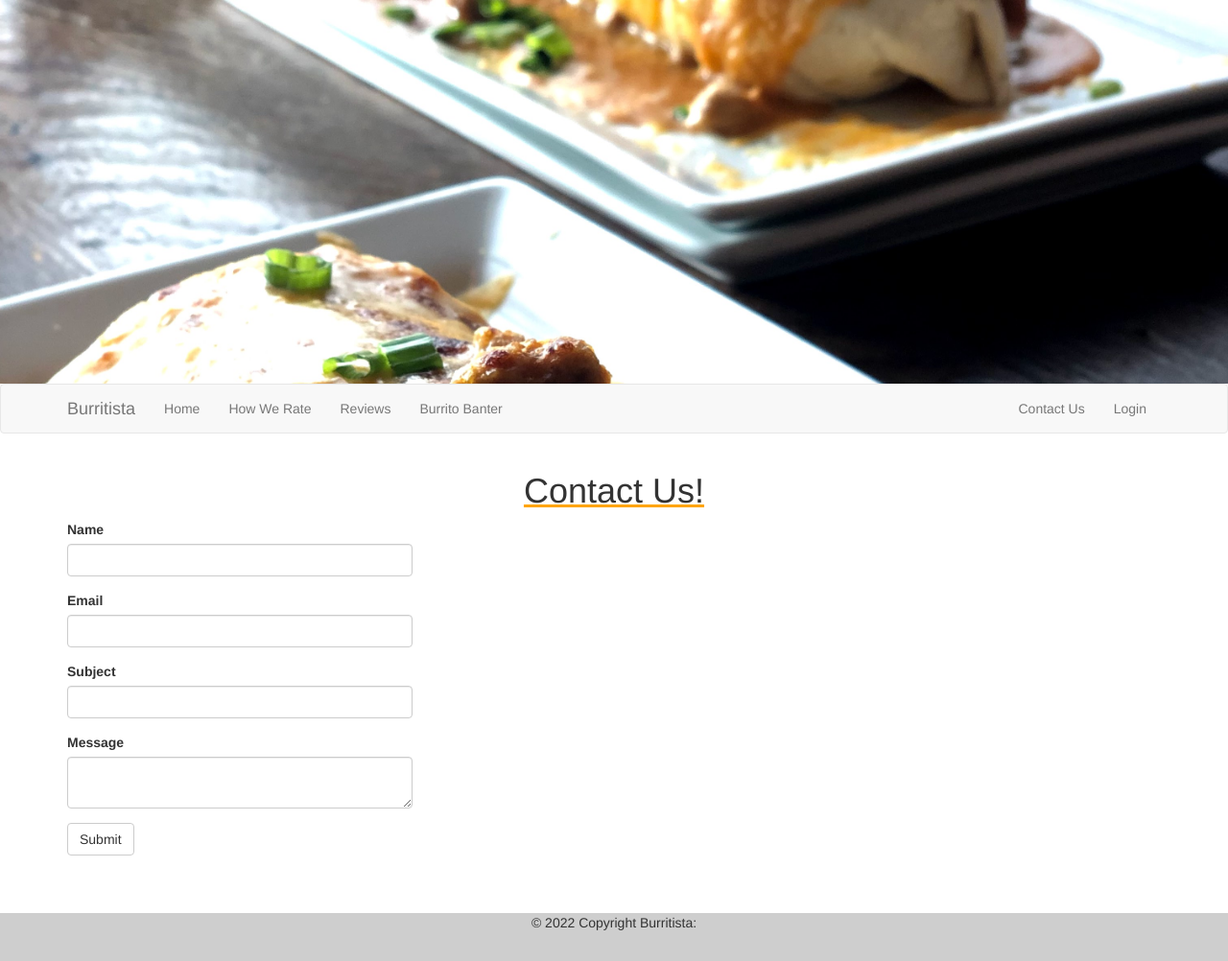
After one commit to apfrancis1992/burritista, a Flask app: page /contact in a window 1280 px wide. The commit adds this page. Shown: the whole page at 96% size. Run offline with Flask 2, Linux system fonts and the light colour scheme; some libraries are stand-ins or nearby versions.

Commit message:
Contact us

```diff
--- a/app/forms.py
+++ b/app/forms.py
@@ -44,11 +44,17 @@ class EditProfileForm(FlaskForm):
     username = StringField('Username', validators=[DataRequired()])
     email = StringField('Email', validators=[DataRequired(), Email()])
     phone = StringField('Phone', validators=[DataRequired()])
+    newsletter = SelectField('Newsletter?')
+    alerts = SelectField('Burrito Alerts?')
     submit = SubmitField('Submit')
+
+
 
     def __init__(self, original_username, *args, **kwargs):
         super(EditProfileForm, self).__init__(*args, **kwargs)
         self.original_username = original_username
+        self.newsletter.choices = [(e.type, e.type) for e in DictYN.query.all()]
+        self.alerts.choices = [(e.type, e.type) for e in DictYN.query.all()]
 
     def validate_username(self, username):
         if username.data != self.original_username:
@@ -87,10 +93,11 @@ class NewForm(FlaskForm):
 
 
 class ContactForm(FlaskForm):
-    name = StringField('First Name', validators=[DataRequired()])
-    email = email = StringField('Email', validators=[DataRequired(), Email()])
+    name = StringField('Name', validators=[DataRequired()])
+    email = StringField('Email', validators=[DataRequired(), Email()])
     subject = StringField('Subject', validators=[DataRequired()])
     message = TextAreaField('Message', validators=[DataRequired()])
+    submit = SubmitField('Submit')
 
 class EditForm(FlaskForm):
     date = DateField('Date', format='%Y-%m-%d', validators=[DataRequired()])
--- a/app/routes.py
+++ b/app/routes.py
@@ -2,8 +2,8 @@ from flask import render_template, flash, redirect, url_for, request, send_from_
 from flask_login import login_user, logout_user, current_user, login_required
 from werkzeug.urls import url_parse
 from app import app, db
-from app.forms import LoginForm, RegistrationForm, EditProfileForm, NewForm, ContactForm, EditForm, BanterForm
-from app.models import Users, Reviews, Access, BurritoBanter
+from app.forms import LoginForm, RegistrationForm, EditProfileForm, NewForm, ContactForm, EditForm, BanterForm, ContactForm
+from app.models import Users, Reviews, Access, BurritoBanter, Messages
 from datetime import datetime
 from sqlalchemy import desc
 from functools import wraps
@@ -18,7 +18,7 @@ def admin_required(f):
     def wrap(*args, **kwargs):
         if current_user.is_anonymous:
             return redirect('https://www.youtube.com/watch/dQw4w9WgXcQ')
-        elif current_user.access == 1:
+        elif current_user.access == 3:
             return f(*args, **kwargs)
         else:
             return redirect('https://www.youtube.com/watch/dQw4w9WgXcQ')
@@ -110,11 +110,17 @@ def edit_profile():
         current_user.username = form.username.data
         current_user.phone = form.phone.data
         current_user.email = form.email.data
+        current_user.alerts = form.alerts.data
+        current_user.newsletter = form.alerts.data
         db.session.commit()
         flash('Your changes have been saved.')
         return redirect(url_for('edit_profile'))
     elif request.method == 'GET':
         form.username.data = current_user.username
+        form.phone.data = current_user.phone
+        form.email.data = current_user.email
+        form.alerts.data = current_user.alerts
+        form.newsletter.data = current_user.newsletter
     return render_template('edit_profile.html', title='Edit Profile',
                            form=form)
 
@@ -263,3 +269,14 @@ def admin_banter_edit(id):
 def favicon():
     return send_from_directory(os.path.join(app.root_path, 'static'),
                           'favicon.ico',mimetype='image/vnd.microsoft.icon')
+
+@app.route('/contact', methods=['GET', 'POST'])
+def contact():
+    form = ContactForm()
+    if form.validate_on_submit():
+        message = Messages(name=form.name.data, email=form.email.data, subject=form.subject.data, message=form.message.data)
+        db.session.add(message)
+        db.session.commit()
+        flash('Thank you for contacting us!')
+        return redirect(url_for('index'))
+    return render_template('contact.html', title='Denver Breakfast Burrito Reviews', form=form)
--- a/app/templates/base.html
+++ b/app/templates/base.html
@@ -28,6 +28,7 @@
                     {% endif %}
                 </ul>
                 <ul class="nav navbar-nav navbar-right">
+                    <li><a href="{{ url_for('contact') }}">Contact Us</a></li>
                     {% if current_user.is_anonymous %}
                     <li><a href="{{ url_for('login') }}">Login</a></li>
                     {% else %}
--- /dev/null
+++ b/app/templates/contact.html
@@ -0,0 +1,11 @@
+{% extends "base.html" %}
+{% import 'bootstrap/wtf.html' as wtf %}
+
+{% block app_content %}
+    <h1>Contact Us!</h1>
+    <div class="row">
+        <div class="col-md-4">
+            {{ wtf.quick_form(form) }}
+        </div>
+    </div>
+{% endblock %}
--- a/app/templates/user.html
+++ b/app/templates/user.html
@@ -6,7 +6,7 @@
             <td><img src="{{ user.avatar(128) }}"></td>
             <td>
                 <h1>User: {{ user.username }}</h1>
-                {% if user.last_seen %}<p>Last seen on: {{ user.last_seen }}</p>{% endif %}
+                {% if user.last_seen %}<p>Last seen on: {{ user.last_seen.strftime('%Y-%m-%d') }}</p>{% endif %}
             </td>
             {% if user == current_user %}
                 <p><a href="{{ url_for('edit_profile') }}">Edit your profile</a></p>
```
Also changed, not shown: app/models.py (+9 -2 lines).
